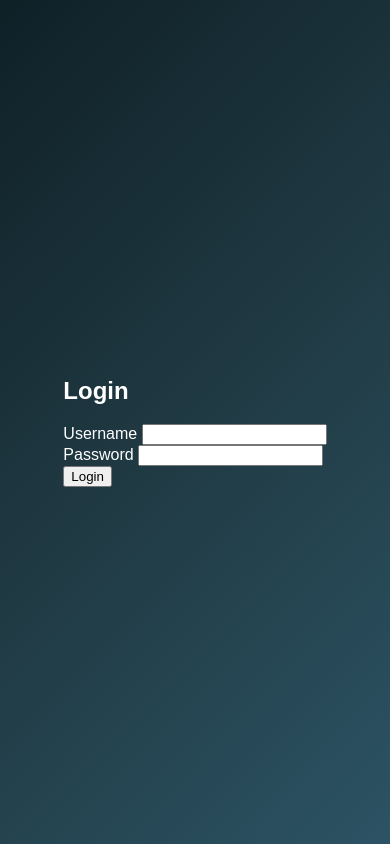
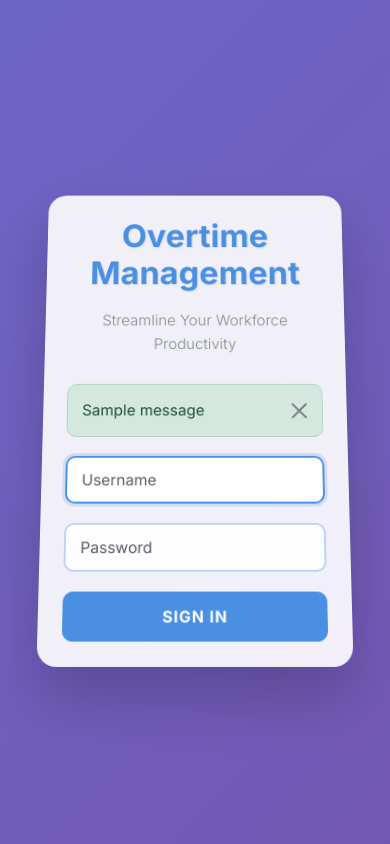
Before and after one commit to TristanOIT/OT, a Flask app: page /login in a window 390 px wide. Run offline with Flask 3, Linux system fonts and the light colour scheme; tables that the repository leaves empty hold one stand-in row (values such as "Sample post"); one stand-in notice (Sample message) is shown; some libraries are stand-ins or nearby versions.

Commit message:
Add files via upload

```diff
--- /dev/null
+++ b/static/css/style.css
@@ -0,0 +1,145 @@
+@import url('https://fonts.googleapis.com/css2?family=Inter:wght@300;400;600;700&display=swap');
+
+:root {
+    --primary-color: #4a90e2;
+    --secondary-color: #50c878;
+    --background-start: #667eea;
+    --background-end: #764ba2;
+    --card-background: #ffffff;
+    --text-primary: #2c3e50;
+    --text-secondary: #7f8c8d;
+}
+
+* {
+    margin: 0;
+    padding: 0;
+    box-sizing: border-box;
+}
+
+body {
+    font-family: 'Inter', -apple-system, BlinkMacSystemFont, 'Segoe UI', Roboto, Oxygen, Ubuntu, Cantarell, 'Open Sans', 'Helvetica Neue', sans-serif;
+    background: linear-gradient(135deg, var(--background-start), var(--background-end));
+    background-size: 400% 400%;
+    color: var(--text-primary);
+    line-height: 1.6;
+    min-height: 100vh;
+    display: flex;
+    align-items: center;
+    justify-content: center;
+    animation: GradientBackground 15s ease infinite;
+}
+
+@keyframes GradientBackground {
+    0% { background-position: 0% 50%; }
+    50% { background-position: 100% 50%; }
+    100% { background-position: 0% 50%; }
+}
+
+.login-container {
+    width: 100%;
+    max-width: 500px;
+    padding: 20px;
+    perspective: 1000px;
+}
+
+.card {
+    background: rgba(255, 255, 255, 0.9);
+    border-radius: 20px;
+    box-shadow: 0 30px 60px rgba(0, 0, 0, 0.2);
+    padding: 40px;
+    transition: all 0.4s ease;
+    border: none;
+    transform-style: preserve-3d;
+    transform: rotateX(10deg) scale(0.95);
+}
+
+.card:hover {
+    transform: rotateX(0) scale(1);
+    box-shadow: 0 40px 80px rgba(0, 0, 0, 0.25);
+}
+
+.card h1 {
+    color: var(--primary-color);
+    text-align: center;
+    margin-bottom: 20px;
+    font-weight: 700;
+    font-size: 2.2rem;
+    text-shadow: 1px 1px 2px rgba(0, 0, 0, 0.1);
+}
+
+.card p {
+    color: var(--text-secondary);
+    text-align: center;
+    margin-bottom: 30px;
+    font-weight: 300;
+}
+
+.form-group {
+    margin-bottom: 20px;
+    position: relative;
+}
+
+.form-control {
+    height: 50px;
+    border-radius: 10px;
+    border: 2px solid rgba(74, 144, 226, 0.3);
+    padding: 0 15px;
+    font-size: 16px;
+    transition: all 0.3s ease;
+    background-color: rgba(255, 255, 255, 0.8);
+}
+
+.form-control:focus {
+    border-color: var(--primary-color);
+    box-shadow: 0 0 0 3px rgba(74, 144, 226, 0.2);
+}
+
+.btn-primary {
+    background-color: var(--primary-color);
+    border-color: var(--primary-color);
+    height: 50px;
+    border-radius: 10px;
+    font-weight: 700;
+    text-transform: uppercase;
+    letter-spacing: 1px;
+    transition: all 0.3s ease;
+    position: relative;
+    overflow: hidden;
+    z-index: 1;
+    color: white;
+}
+
+.btn-primary::before {
+    content: '';
+    position: absolute;
+    top: 0;
+    left: -100%;
+    width: 100%;
+    height: 100%;
+    background: linear-gradient(120deg, transparent, rgba(255,255,255,0.3), transparent);
+    transition: all 0.3s ease;
+    z-index: -1;
+}
+
+.btn-primary:hover {
+    transform: translateY(-3px);
+    box-shadow: 0 10px 20px rgba(74, 144, 226, 0.3);
+}
+
+.btn-primary:hover::before {
+    left: 100%;
+}
+
+.alert {
+    border-radius: 10px;
+    padding: 15px;
+    margin-bottom: 20px;
+    opacity: 0.9;
+}
+
+@media (max-width: 576px) {
+    .card {
+        padding: 25px;
+        margin: 0 15px;
+    }
+}
--- /dev/null
+++ b/static/loading/loading.js
@@ -0,0 +1,4 @@
+window.addEventListener('load', function() {
+  const loader = document.getElementById('loader');
+  loader.style.display = 'none';
+});
--- a/templates/base.html
+++ b/templates/base.html
@@ -3,30 +3,20 @@
 <head>
   <meta charset="UTF-8">
   <meta name="viewport" content="width=device-width, initial-scale=1.0">
-  <title>{% block title %}My Application{% endblock %}</title>
-  <link rel="stylesheet" href="{{ url_for('static', filename='loading/loading.css') }}">
-  <style>
-    /* Additional global futuristic styling */
-    body {
-      margin: 0;
-      font-family: 'Arial', sans-serif;
-      background: linear-gradient(135deg, #0f2027, #203a43, #2c5364);
-      color: #ffffff;
-    }
-  </style>
+  <title>{% block title %}Overtime & Stock Management{% endblock %}</title>
+  <!-- Google Fonts -->
+  <link href="https://fonts.googleapis.com/css2?family=Inter:wght@300;400;600;700&display=swap" rel="stylesheet">
+  <!-- Bootstrap CSS CDN -->
+  <link rel="stylesheet" href="https://cdnjs.cloudflare.com/ajax/libs/bootstrap/5.3.0/css/bootstrap.min.css">
+  <!-- Custom CSS -->
+  <link rel="stylesheet" href="{{ url_for('static', filename='css/style.css') }}">
+  {% block head %}{% endblock %}
 </head>
 <body>
-  <div id="loader" class="loader"></div>
-  <script src="{{ url_for('static', filename='loading/loading.js') }}"></script>
-  <div id="content" style="display:none;">
-    {% block content %}
-    {% endblock %}
-  </div>
-  <script>
-    window.addEventListener('load', function() {
-      const content = document.getElementById('content');
-      content.style.display = 'block';
-    });
-  </script>
+  {% block content %}{% endblock %}
+
+  <!-- Optional Bootstrap JS and dependencies -->
+  <script src="https://cdnjs.cloudflare.com/ajax/libs/bootstrap/5.3.0/js/bootstrap.bundle.min.js"></script>
+  {% block scripts %}{% endblock %}
 </body>
 </html>
--- a/templates/login.html
+++ b/templates/login.html
@@ -1,17 +1,50 @@
 {% extends "base.html" %}
+
+{% block title %}Login - Overtime Management{% endblock %}
+
 {% block content %}
-<div class="container">
-  <h2>Login</h2>
-  <form method="POST">
-    <div class="form-group">
-      <label for="username">Username</label>
-      <input type="text" class="form-control" name="username" id="username" required>
+<div class="login-container">
+    <div class="card">
+        <h1>Overtime Management</h1>
+        <p>Streamline Your Workforce Productivity</p>
+
+        {% with messages = get_flashed_messages(with_categories=true) %}
+            {% if messages %}
+                {% for category, message in messages %}
+                    <div class="alert alert-{{ category }} alert-dismissible fade show" role="alert">
+                        {{ message }}
+                        <button type="button" class="btn-close" data-bs-dismiss="alert" aria-label="Close"></button>
+                    </div>
+                {% endfor %}
+            {% endif %}
+        {% endwith %}
+
+        <form method="POST" action="{{ url_for('auth.login') }}">
+            <div class="form-group">
+                <input type="text" class="form-control" name="username" placeholder="Username" required autofocus>
+            </div>
+            <div class="form-group">
+                <input type="password" class="form-control" name="password" placeholder="Password" required>
+            </div>
+            <button type="submit" class="btn btn-primary w-100">Sign In</button>
+        </form>
     </div>
-    <div class="form-group">
-      <label for="password">Password</label>
-      <input type="password" class="form-control" name="password" id="password" required>
-    </div>
-    <button type="submit" class="btn btn-primary">Login</button>
-  </form>
 </div>
 {% endblock %}
+
+{% block scripts %}
+<script>
+    document.addEventListener('DOMContentLoaded', function() {
+        const alerts = document.querySelectorAll('.alert');
+        alerts.forEach(alert => {
+            const closeButton = alert.querySelector('.btn-close');
+            if (closeButton) {
+                closeButton.addEventListener('click', function() {
+                    alert.classList.remove('show');
+                    alert.classList.add('d-none');
+                });
+            }
+        });
+    });
+</script>
+{% endblock %}
```
Also changed, not shown: static/loading/loading.css (added, +23 -0 lines), templates/index.html (+103 -17 lines), templates/static/css/style.css (+79 -2 lines).
